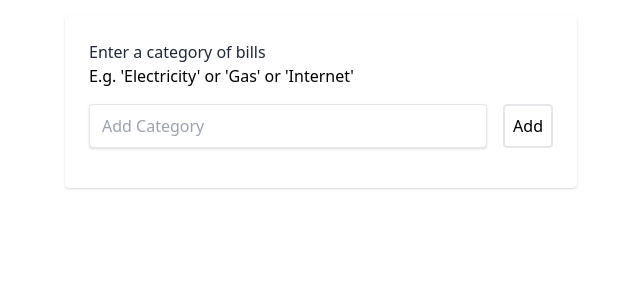
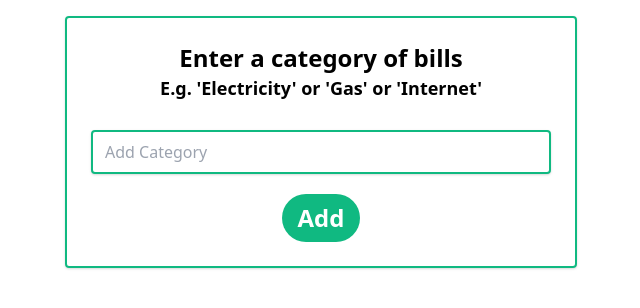
Before and after one commit to Walter-Satriano/Vuejs-Bill-Tracker-App, a Vue app: page / in a window 1280 px wide. Shown: the top 308 px of the page, without its empty margins (319-959 px from the left). Built offline with nearby package versions, Linux system fonts and the light colour scheme.

Commit message:
fixed with better style

```diff
--- a/src/components/AddBill.vue
+++ b/src/components/AddBill.vue
@@ -1,27 +1,28 @@
 <template>
-  <div class="h-100 w-full flex items-center justify-center font-sans">
-    <div class="bg-white rounded shadow p-6 m-4 w-full lg:w-3/4 lg:max-w-lg">
-      <div class="mb-4">
-        <h1 class="text-gray-800">Enter a new bill</h1>
-        <p></p>
-        <div class="flex mt-4">
+  <div class="flex items-center justify-center font-sans">
+    <div class="w-full sm:w-3/5 lg:w-1/2 xl:w-2/5 border-2 border-blue-500 rounded shadow p-6 m-4 text-center">
+      <div class="font-bold">
+        <h5 class="text-xl sm:text-2xl">Enter a new bill</h5>
+        <div class="text-base sm:text-lg mt-7">
+          <p class="text-left mb-1">Select a date:</p>
           <datepicker
-            wrapper-class="shadow appearance-none border rounded text-gray-700"
-            input-class="w-full w-full py-2 px-3 mr-4 "
+            wrapper-class="shadow border-2 border-blue-500 rounded"
+            input-class="w-full py-2 px-3"
             v-model="date"
           ></datepicker>
 
-          <select v-model="category">
+          <p class="text-left mb-1 mt-5">Select a date:</p>
+          <select v-model="category" class="w-full shadow border-2 border-blue-500 rounded py-2 px-3">
             <option v-for="category in categories" :value="category" :key="category">{{ category }}</option>
           </select>
 
+          <p class="text-left mb-1 mt-5">Set an amount:</p>
           <input
-            class="shadow appearance-none border rounded w-full py-2 px-3 mr-4 text-gray-700"
-            placeholder="Set amount"
+            class="w-full shadow border-2 border-blue-500 rounded py-2 px-3"
             v-model="amount"
           >
           <button
-            class="flex-no-shrink p-2 border-2 rounded bg-teal-700 border-teal hover:bg-teal-700"
+            class="add-bill-btn"
             @click="handleClick"
           >Add</button>
         </div>
@@ -62,7 +63,14 @@ export default {
         category: this.category,
         amount: parseInt(this.amount, 10)
       });
-    }
+    },
   }
 };
 </script>
+
+<style lang="postcss" scoped>
+  .add-bill-btn {
+    @apply rounded-full py-2 px-4 mt-5 bg-blue-500 hover:bg-blue-700
+      text-white text-center font-bold text-lg sm:text-2xl
+  }
+</style>
--- a/src/components/AddCategory.vue
+++ b/src/components/AddCategory.vue
@@ -1,17 +1,17 @@
 <template>
-  <div class="h-100 w-full flex items-center justify-center font-sans">
-    <div class="bg-white rounded shadow p-6 m-4 w-full lg:w-3/4 lg:max-w-lg">
-      <div class="mb-4">
-        <h1 class="text-gray-800">Enter a category of bills</h1>
-        <p>E.g. 'Electricity' or 'Gas' or 'Internet'</p>
-        <div class="flex mt-4">
+  <div class="flex items-center justify-center font-sans">
+    <div class="w-full sm:w-3/5 lg:w-1/2 xl:w-2/5 border-2 border-green-500 rounded shadow p-6 m-4 text-center">
+      <div class="font-bold">
+        <h5 class="text-xl sm:text-2xl">Enter a category of bills</h5>
+        <p class="text-base sm:text-lg">E.g. 'Electricity' or 'Gas' or 'Internet'</p>
+        <div class="mt-7">
           <input
-            class="shadow appearance-none border rounded w-full py-2 px-3 mr-4 text-gray-700 capitalize"
+            class="w-full shadow border-2 border-green-500 rounded py-2 px-3 capitalize"
             placeholder="Add category"
             v-model="category"
-          />
+          >
           <button
-            class="flex-no-shrink p-2 border-2 rounded bg-teal-700 text-black border-teal hover:bg-teal-700"
+            class="add-bill-btn"
             @click="handleClick"
           >
             Add
@@ -43,3 +43,10 @@ export default {
   },
 }
 </script>
+
+<style lang="postcss" scoped>
+  .add-bill-btn {
+    @apply rounded-full py-2 px-4 mt-5 bg-green-500 hover:bg-green-700
+      text-white text-center font-bold text-lg sm:text-2xl
+  }
+</style>
```
